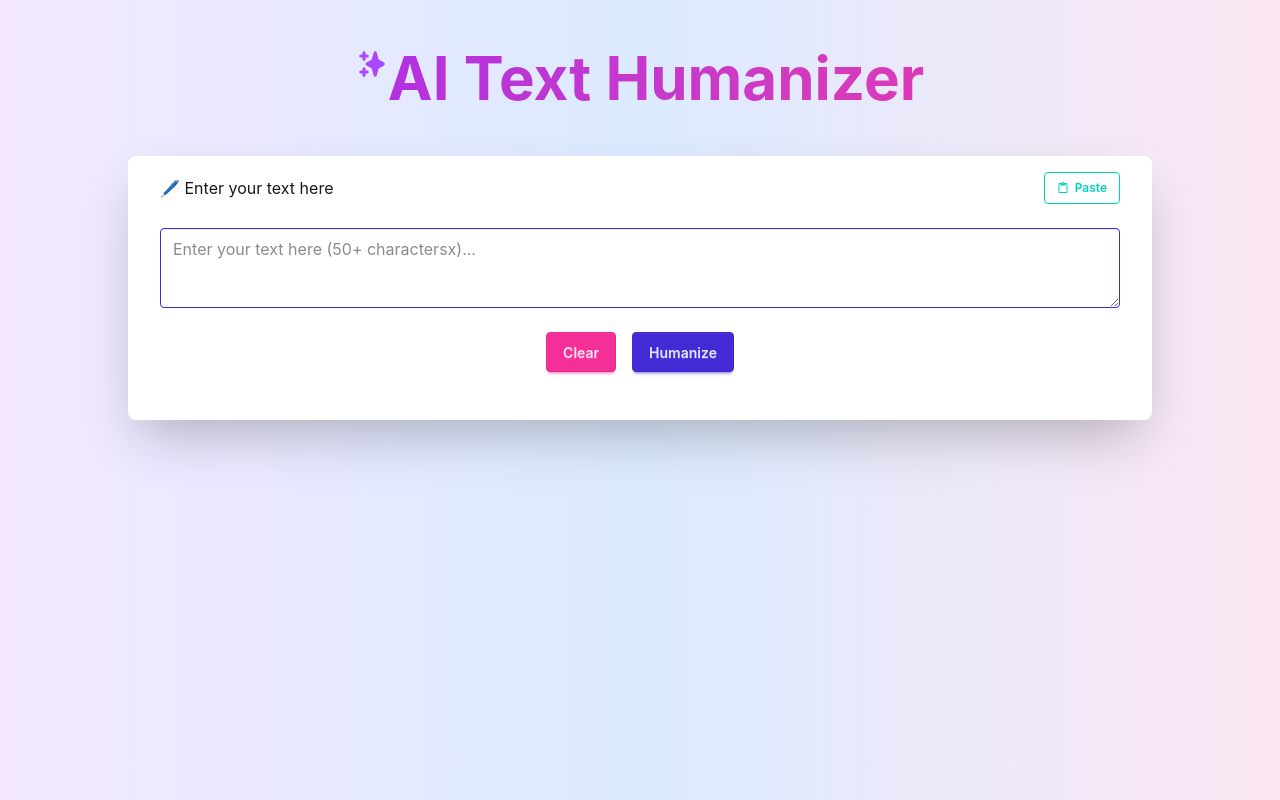
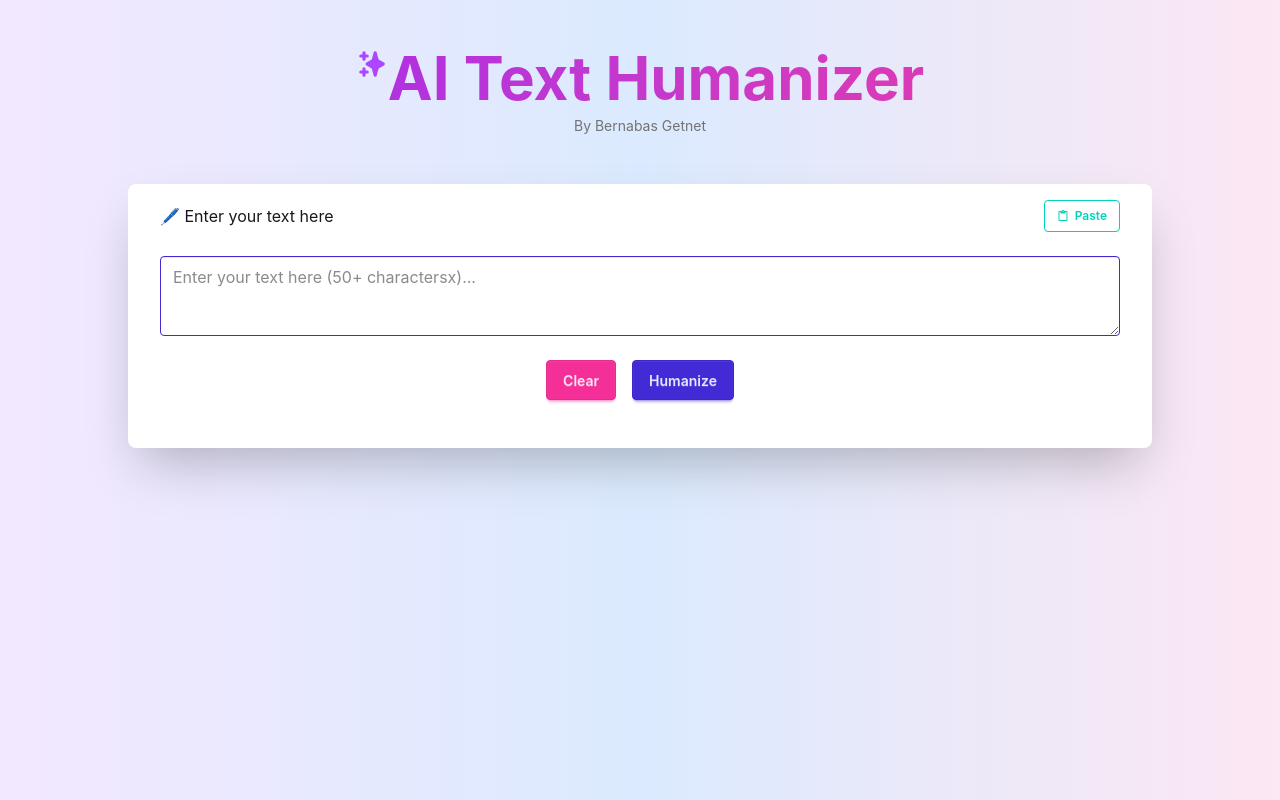
Before and after one commit to Bernabas-Getnet/humanizer, a React (Vite) app: page / in a window 1280 px wide. Built offline with nearby package versions, Linux system fonts and the light colour scheme.

Commit message:
add copyright

```diff
--- a/src/App.jsx
+++ b/src/App.jsx
@@ -110,6 +110,7 @@ const App = () => {
           <h1 className="text-6xl font-bold flex justify-center bg-linear-to-r from-purple-600 to-pink-500 bg-clip-text text-transparent">
             <HiSparkles className="w-8 h-8 text-purple-500" /> AI Text Humanizer
           </h1>
+          <p className="text-neutral-500 text-sm mt-2">By Bernabas Getnet</p>
         </div>
         <div className="card bg-base-100 shadow-2xl max-w-5xl mx-auto">
           <div className="pt-4 px-8 flex justify-between items-center">
```
